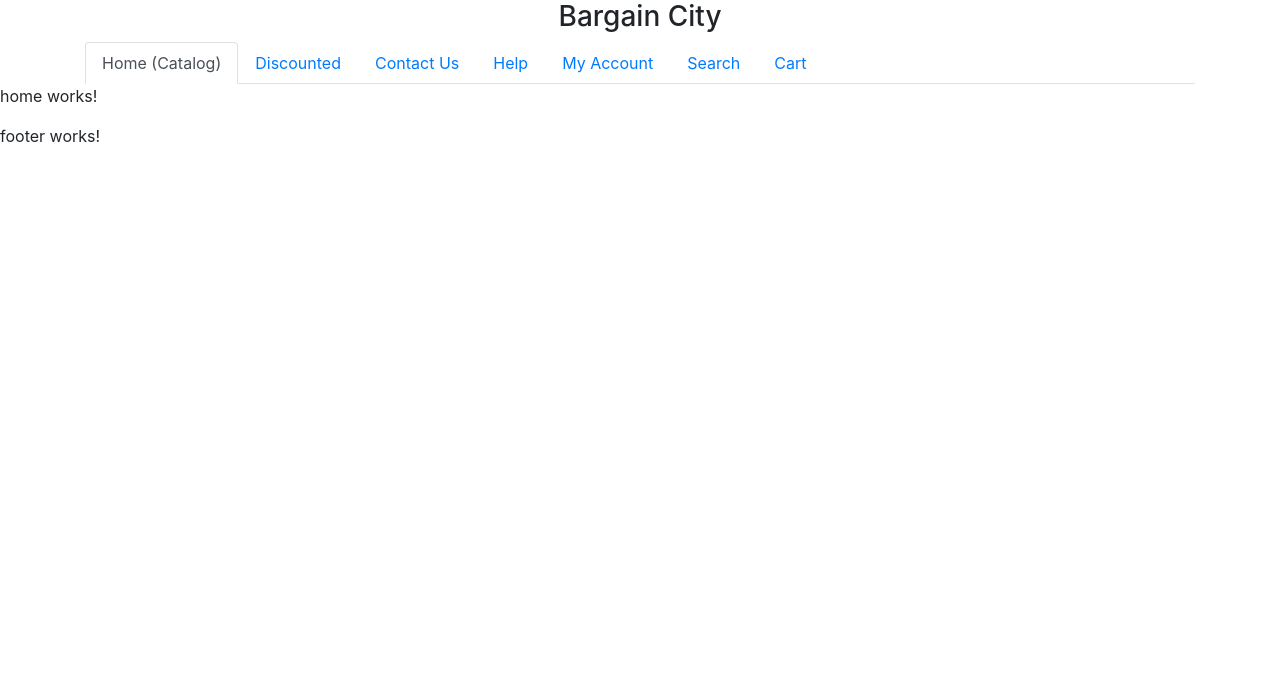
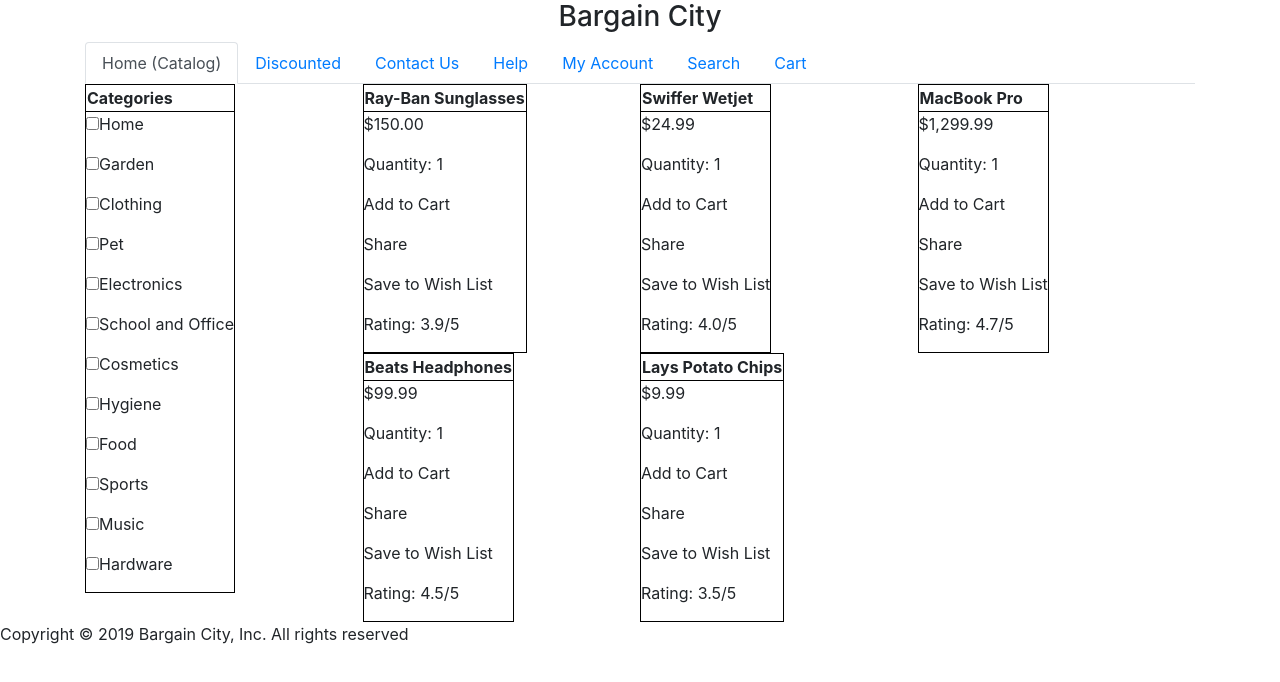
Before and after one commit to DevSquad451/BargainCity, an Angular app: page /home in a window 1280 px wide. Shown: the top 682 px of the page. Built offline with nearby package versions, Linux system fonts and the light colour scheme.

Commit message:
Homepage

```diff
--- a/src/app/discounted/discounted.component.css
+++ b/src/app/discounted/discounted.component.css
@@ -0,0 +1,5 @@
+table
+{
+  margin-left: 6%;
+  border:1pt solid black;
+}
--- a/src/app/discounted/discounted.component.html
+++ b/src/app/discounted/discounted.component.html
@@ -1 +1,21 @@
-<p>discounted works!</p>
+<table>
+  <thead>
+    <tr>
+      <th style="border-bottom:1pt solid black">Categories</th>
+    </tr>
+  </thead>
+  <tbody>
+      <p><input type="checkbox" />Home</p>
+      <p><input type="checkbox" />Garden</p>
+      <p><input type="checkbox" />Clothing</p>
+      <p><input type="checkbox" />Pet</p>
+      <p><input type="checkbox" />Electronics</p>
+      <p><input type="checkbox" />School and Office</p>
+      <p><input type="checkbox" />Cosmetics</p>
+      <p><input type="checkbox" />Hygiene</p>
+      <p><input type="checkbox" />Food</p>
+      <p><input type="checkbox" />Sports</p>
+      <p><input type="checkbox" />Music</p>
+      <p><input type="checkbox" />Hardware</p>
+  </tbody>
+</table>
--- a/src/app/footer/footer.component.css
+++ b/src/app/footer/footer.component.css
@@ -0,0 +1,4 @@
+table
+{
+  width: 50%; float: bottom;
+}
--- a/src/app/footer/footer.component.html
+++ b/src/app/footer/footer.component.html
@@ -1 +1 @@
-<p>footer works!</p>
+<table>Copyright © 2019 Bargain City, Inc. All rights reserved</table>
--- a/src/app/home/home.component.css
+++ b/src/app/home/home.component.css
@@ -0,0 +1,13 @@
+table
+{
+  /*margin-right: 100pt;*/
+  border:1pt solid black;
+}
+
+thead
+{
+  border-bottom:1pt solid black;
+}
+
+.categories { width: 25%; float: left; }
+.floatRight { width: 25%; float: right; }
--- a/src/app/home/home.component.html
+++ b/src/app/home/home.component.html
@@ -1 +1,111 @@
-<p>home works!</p>
+<div class="container">
+  <div class="categories">
+    <table>
+      <thead>
+        <tr>
+          <th>Categories</th>
+        </tr>
+      </thead>
+      <tbody>
+        <p><input type="checkbox" />Home</p>
+        <p><input type="checkbox" />Garden</p>
+        <p><input type="checkbox" />Clothing</p>
+        <p><input type="checkbox" />Pet</p>
+        <p><input type="checkbox" />Electronics</p>
+        <p><input type="checkbox" />School and Office</p>
+        <p><input type="checkbox" />Cosmetics</p>
+        <p><input type="checkbox" />Hygiene</p>
+        <p><input type="checkbox" />Food</p>
+        <p><input type="checkbox" />Sports</p>
+        <p><input type="checkbox" />Music</p>
+        <p><input type="checkbox" />Hardware</p>
+      </tbody>
+    </table>
+  </div>
+
+  <div class="floatRight">
+    <table>
+      <thead>
+        <tr>
+          <th>MacBook Pro</th>
+        </tr>
+      </thead>
+      <tbody>
+        <p>$1,299.99</p>
+        <p>Quantity: 1</p>
+        <p>Add to Cart</p>
+        <p>Share</p>
+        <p>Save to Wish List</p>
+        <p>Rating: 4.7/5</p>
+      </tbody>
+    </table>
+  </div>
+  <div class="floatRight">
+    <table>
+      <thead>
+        <tr>
+          <th>Swiffer Wetjet</th>
+        </tr>
+      </thead>
+      <tbody>
+        <p>$24.99</p>
+        <p>Quantity: 1</p>
+        <p>Add to Cart</p>
+        <p>Share</p>
+        <p>Save to Wish List</p>
+        <p>Rating: 4.0/5</p>
+      </tbody>
+    </table>
+  </div>
+  <div class="floatRight">
+    <table>
+      <thead>
+        <tr>
+          <th>Ray-Ban Sunglasses</th>
+        </tr>
+      </thead>
+      <tbody>
+        <p>$150.00</p>
+        <p>Quantity: 1</p>
+        <p>Add to Cart</p>
+        <p>Share</p>
+        <p>Save to Wish List</p>
+        <p>Rating: 3.9/5</p>
+      </tbody>
+    </table>
+  </div>
+  <div style="width: 50%; float: right;">
+      <table>
+        <thead>
+          <tr>
+            <th>Lays Potato Chips</th>
+          </tr>
+        </thead>
+        <tbody>
+          <p>$9.99</p>
+          <p>Quantity: 1</p>
+          <p>Add to Cart</p>
+          <p>Share</p>
+          <p>Save to Wish List</p>
+          <p>Rating: 3.5/5</p>
+        </tbody>
+      </table>
+    </div>
+  <div class="floatRight">
+    <table>
+      <thead>
+        <tr>
+          <th>Beats Headphones</th>
+        </tr>
+      </thead>
+      <tbody>
+        <p>$99.99</p>
+        <p>Quantity: 1</p>
+        <p>Add to Cart</p>
+        <p>Share</p>
+        <p>Save to Wish List</p>
+        <p>Rating: 4.5/5</p>
+      </tbody>
+    </table>
+  </div>
+</div>
```
Also changed, not shown: src/app/app.component.html (line endings or trailing spaces).
